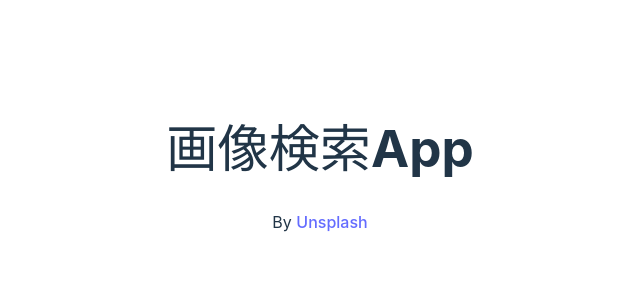
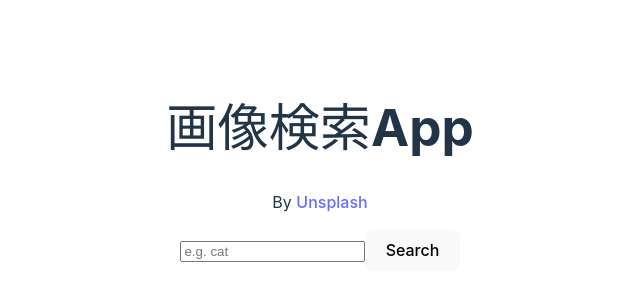
Before and after one commit to na-horita/kensaku, a React (Vite) app: page / in a window 1280 px wide. Shown: the part 232-532 px from the top of the page, without its empty margins (320-960 px from the left). Built offline with nearby package versions, Linux system fonts and the light colour scheme.

Commit message:
【jsx】Formコンポーネント作成　js操作は無し

```diff
--- a/src/App.jsx
+++ b/src/App.jsx
@@ -1,5 +1,6 @@
 import { useState } from 'react'
 import Title from './components/Title'
+import Form from './components/Form'
 import './App.css'
 
 function App() {
@@ -8,6 +9,7 @@ function App() {
   return (
     <div className="App">
         <Title />
+        <Form />
     </div>
   )
 }
--- /dev/null
+++ b/src/components/Form.jsx
@@ -0,0 +1,10 @@
+const Form = () => {
+    return(
+        <form>
+            <input type="text" name="keyword" placeholder="e.g. cat" />
+            <button type="submit">Search</button>
+        </form>
+    );
+}
+
+export default Form;
```
